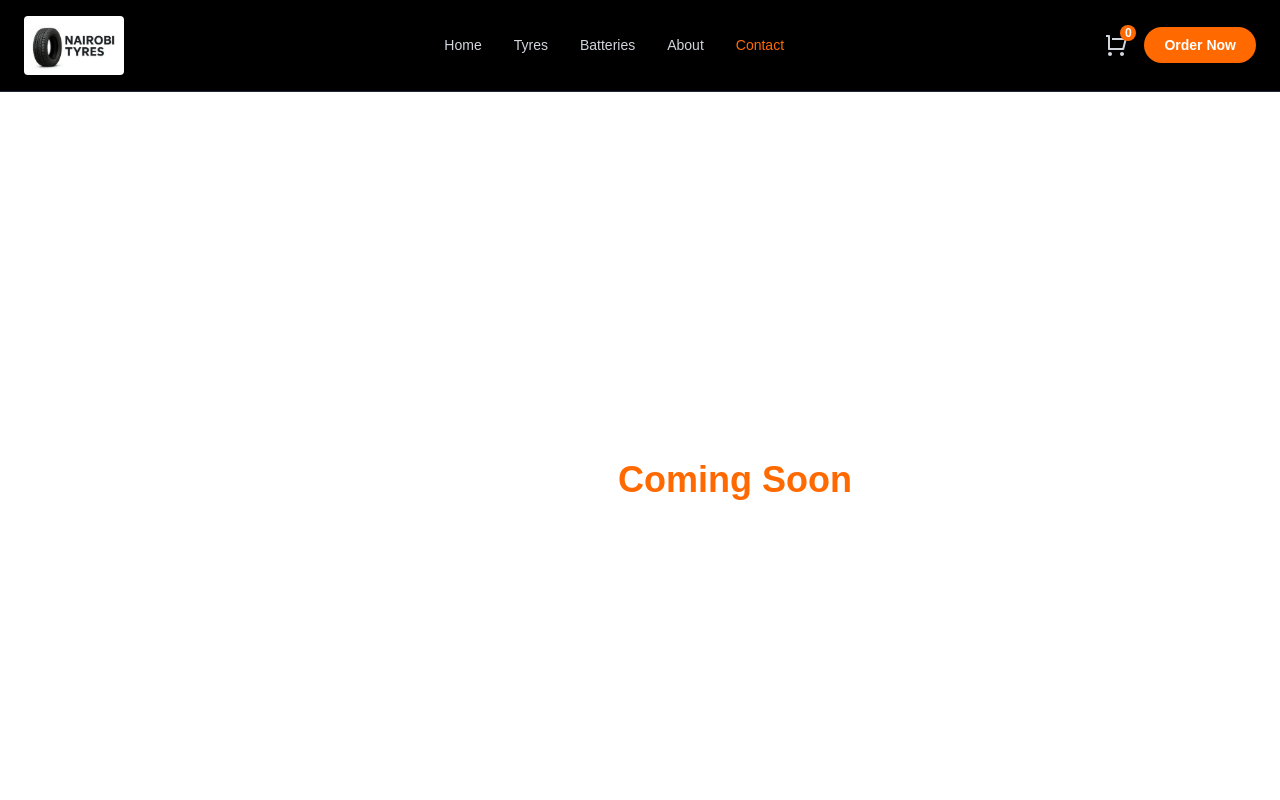
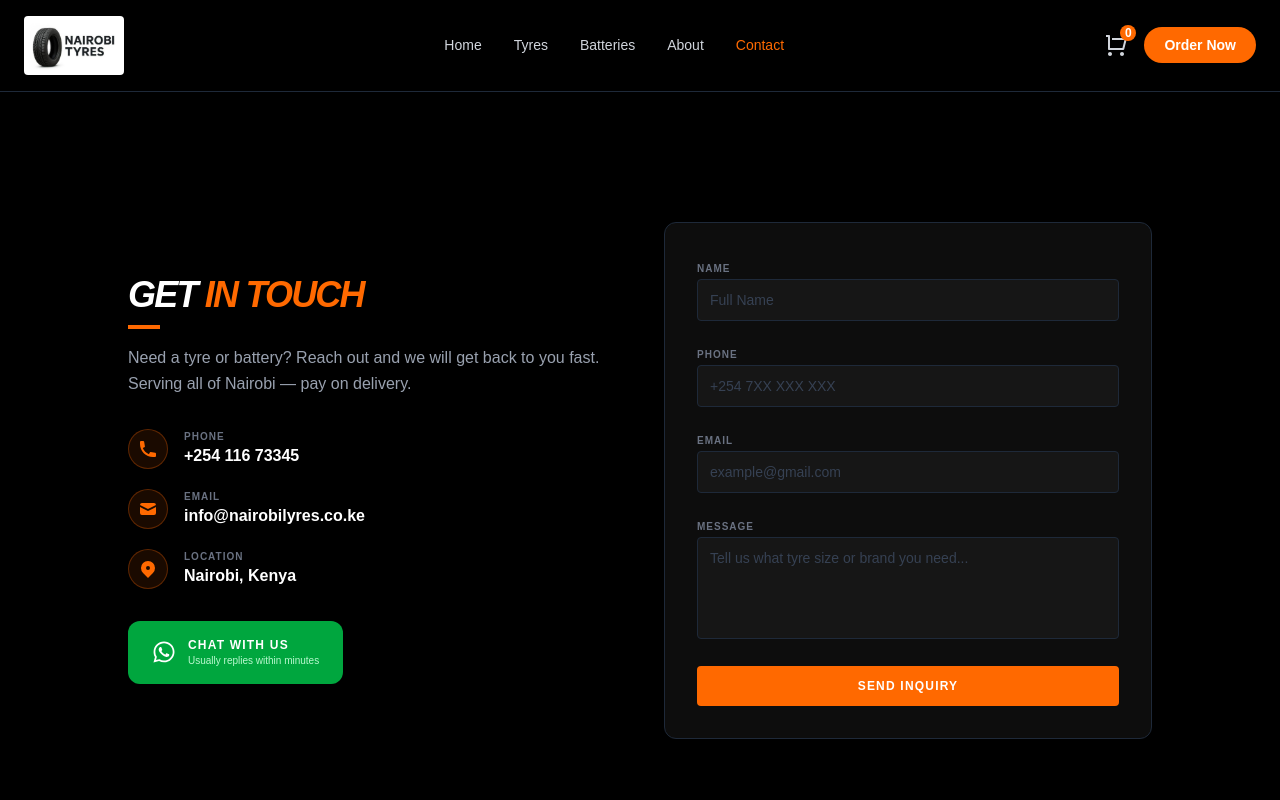
Before and after one commit to billiam-creator/tyre-shop, a Next.js app: page /contact in a window 1280 px wide. Shown: the top 800 px of the page. Built offline with nearby package versions, Linux system fonts and the light colour scheme.

Commit message:
add contact page with split layout and WhatsApp button

```diff
--- a/src/app/components/Footer.jsx
+++ b/src/app/components/Footer.jsx
@@ -70,7 +70,7 @@ const Footer = () => {
         </div>
 
         {/* Bottom Bar */}
-        <div className="border-t border-gray-800 mt-12 pt-6 text-center text-gray-500 text-sm">
+        <div className="border-t border-orange-800 mt-12 pt-6 text-center text-gray-500 text-sm">
           © {new Date().getFullYear()} Nairobi Tyres. All rights reserved.
         </div>
 
--- a/src/app/contact/page.js
+++ b/src/app/contact/page.js
@@ -1,9 +1,128 @@
-export default function ContactPage() {
-    return (
-      <div className="min-h-screen flex items-center justify-center">
-        <h1 className="text-4xl font-bold text-white">
-          Contact — <span className="text-orange-500">Coming Soon</span>
-        </h1>
+'use client'
+
+import React from 'react'
+import { FaWhatsapp } from 'react-icons/fa'
+import { HiPhone, HiMail, HiLocationMarker } from 'react-icons/hi'
+
+const ContactPage = () => {
+  return (
+    <div className="min-h-screen bg-black flex items-center justify-center px-6 py-16">
+      <div className="w-full max-w-5xl grid grid-cols-1 md:grid-cols-2 gap-12">
+
+        {/* LEFT SIDE — Contact Info */}
+        <div className="flex flex-col justify-center space-y-8">
+
+          {/* Header */}
+          <div>
+            <h1 className="text-4xl font-black text-white uppercase italic tracking-tighter leading-none">
+              Get <span className="text-orange-500">In Touch</span>
+            </h1>
+            <div className="h-1 w-8 bg-orange-500 mt-3"></div>
+            <p className="text-gray-400 mt-4 leading-relaxed">
+              Need a tyre or battery? Reach out and we will get back to you fast.
+              Serving all of Nairobi — pay on delivery.
+            </p>
+          </div>
+
+          {/* Contact Details */}
+          <div className="space-y-5">
+            <div className="flex items-center gap-4">
+              <div className="w-10 h-10 rounded-full bg-orange-500/10 border border-orange-500/30 flex items-center justify-center">
+                <HiPhone className="w-5 h-5 text-orange-500" />
+              </div>
+              <div>
+                <p className="text-[10px] text-gray-500 uppercase tracking-widest font-bold">Phone</p>
+                <p className="text-white font-semibold">+254 116 73345</p>
+              </div>
+            </div>
+
+            <div className="flex items-center gap-4">
+              <div className="w-10 h-10 rounded-full bg-orange-500/10 border border-orange-500/30 flex items-center justify-center">
+                <HiMail className="w-5 h-5 text-orange-500" />
+              </div>
+              <div>
+                <p className="text-[10px] text-gray-500 uppercase tracking-widest font-bold">Email</p>
+                <p className="text-white font-semibold">info@nairobilyres.co.ke</p>
+              </div>
+            </div>
+
+            <div className="flex items-center gap-4">
+              <div className="w-10 h-10 rounded-full bg-orange-500/10 border border-orange-500/30 flex items-center justify-center">
+                <HiLocationMarker className="w-5 h-5 text-orange-500" />
+              </div>
+              <div>
+                <p className="text-[10px] text-gray-500 uppercase tracking-widest font-bold">Location</p>
+                <p className="text-white font-semibold">Nairobi, Kenya</p>
+              </div>
+            </div>
+          </div>
+
+          {/* WhatsApp Button - FIXED: Added the opening <a> tag */}
+          <a
+            href="https://wa.me/254116733450"
+            target="_blank"
+            rel="noopener noreferrer"
+            className="flex items-center gap-3 bg-green-600 hover:bg-green-700 text-white font-bold px-6 py-4 rounded-xl transition-all active:scale-[0.97] w-fit"
+          >
+            <FaWhatsapp className="w-6 h-6" />
+            <div>
+              <p className="text-xs uppercase tracking-widest">Chat With Us</p>
+              <p className="text-[10px] text-green-200 font-normal">Usually replies within minutes</p>
+            </div>
+          </a>
+        </div>
+
+        {/* RIGHT SIDE — Form */}
+        <div className="bg-[#0d0d0d] border border-gray-800 rounded-xl p-8 shadow-2xl">
+          <form className="space-y-5">
+            <div className="space-y-1">
+              <label className="text-[10px] font-bold text-gray-500 uppercase tracking-widest">Name</label>
+              <input
+                type="text"
+                placeholder="Full Name"
+                className="w-full bg-[#161616] border border-gray-800 text-white text-sm px-3 py-2.5 rounded focus:outline-none focus:border-orange-500 transition-colors placeholder:text-gray-700"
+              />
+            </div>
+
+            <div className="space-y-1">
+              <label className="text-[10px] font-bold text-gray-500 uppercase tracking-widest">Phone</label>
+              <input
+                type="tel"
+                placeholder="+254 7XX XXX XXX"
+                className="w-full bg-[#161616] border border-gray-800 text-white text-sm px-3 py-2.5 rounded focus:outline-none focus:border-orange-500 transition-colors placeholder:text-gray-700"
+              />
+            </div>
+
+            <div className="space-y-1">
+              <label className="text-[10px] font-bold text-gray-500 uppercase tracking-widest">Email</label>
+              <input
+                type="email"
+                placeholder="example@gmail.com"
+                className="w-full bg-[#161616] border border-gray-800 text-white text-sm px-3 py-2.5 rounded focus:outline-none focus:border-orange-500 transition-colors placeholder:text-gray-700"
+              />
+            </div>
+
+            <div className="space-y-1">
+              <label className="text-[10px] font-bold text-gray-500 uppercase tracking-widest">Message</label>
+              <textarea
+                rows={4}
+                placeholder="Tell us what tyre size or brand you need..."
+                className="w-full bg-[#161616] border border-gray-800 text-white text-sm px-3 py-2.5 rounded focus:outline-none focus:border-orange-500 transition-colors placeholder:text-gray-700 resize-none"
+              ></textarea>
+            </div>
+
+            <button
+              type="submit"
+              className="w-full bg-orange-500 hover:bg-orange-600 text-white font-bold text-xs uppercase py-3 rounded transition-all active:scale-[0.97] tracking-widest"
+            >
+              Send Inquiry
+            </button>
+          </form>
+        </div>
+
       </div>
-    );
-  }
+    </div>
+  )
+}
+
+export default ContactPage
```
